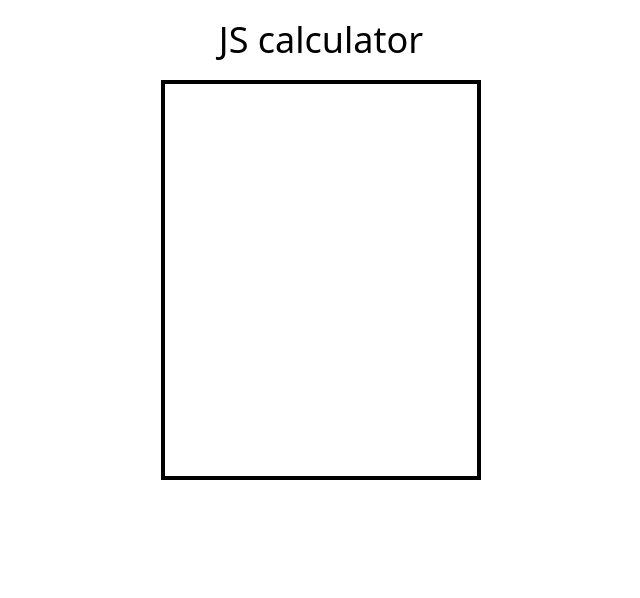
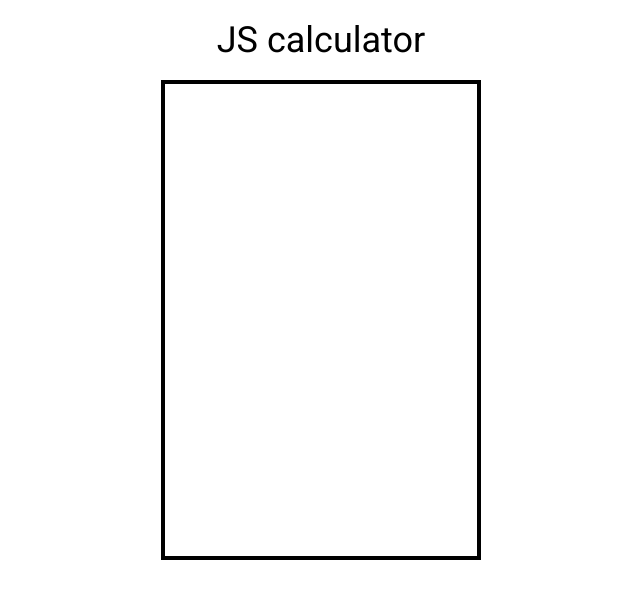
Before and after one commit to bassem931/odin-calculator, a website: page src/html/index.html in a window 1280 px wide. Shown: the whole page, without its empty margins (319-959 px from the left). Drawn offline with Linux system fonts and the light colour scheme.

Commit message:
feat: add roboto font

```diff
--- a/src/html/index.html
+++ b/src/html/index.html
@@ -5,8 +5,13 @@
     <meta charset="UTF-8">
     <meta name="viewport" content="width=device-width, initial-scale=1.0">
     <link rel="stylesheet" href="../css/output.css">
-    <link rel="icon" href="../public/images/favicon.png" type="image/png">
+    <link rel="icon" href="../../public/images/favicon.png" type="image/png">
     <script src="../javascript/app.js" defer></script>
+    <link rel="preconnect" href="https://fonts.googleapis.com">
+    <link rel="preconnect" href="https://fonts.gstatic.com" crossorigin>
+    <link
+        href="https://fonts.googleapis.com/css2?family=Roboto:ital,wght@0,100;0,300;0,400;0,500;0,700;0,900;1,100;1,300;1,400;1,500;1,700;1,900&display=swap"
+        rel="stylesheet">
     <title>JS Calculator</title>
 </head>
 
@@ -15,7 +20,7 @@
         <h1 class="text-center m-5 font text-4xl">JS calculator</h1>
     </header>
     <div class="flex justify-center">
-        <section class="calculator-body border-4 border-black w-3/12 h-[50vh] flex "></section>
+        <section class="calculator-body border-4 border-black w-3/12 h-[60vh] flex "></section>
     </div>
 
 </body>
--- a/tailwind.config.js
+++ b/tailwind.config.js
@@ -5,7 +5,13 @@ module.exports = {
     "./src/javascript/*.js"
   ],
   theme: {
-    extend: {},
+    extend: {
+      fontFamily:{
+        'sans': ['Roboto','Helvetica', 'Arial', 'sans-serif'],
+        'serif': ['ui-serif', 'Georgia'],
+        'mono': ['ui-monospace', 'SFMono-Regular'],
+      }
+    },
   },
   plugins: [],
 }
```
Also changed, not shown: src/css/output.css, 1 other file.
